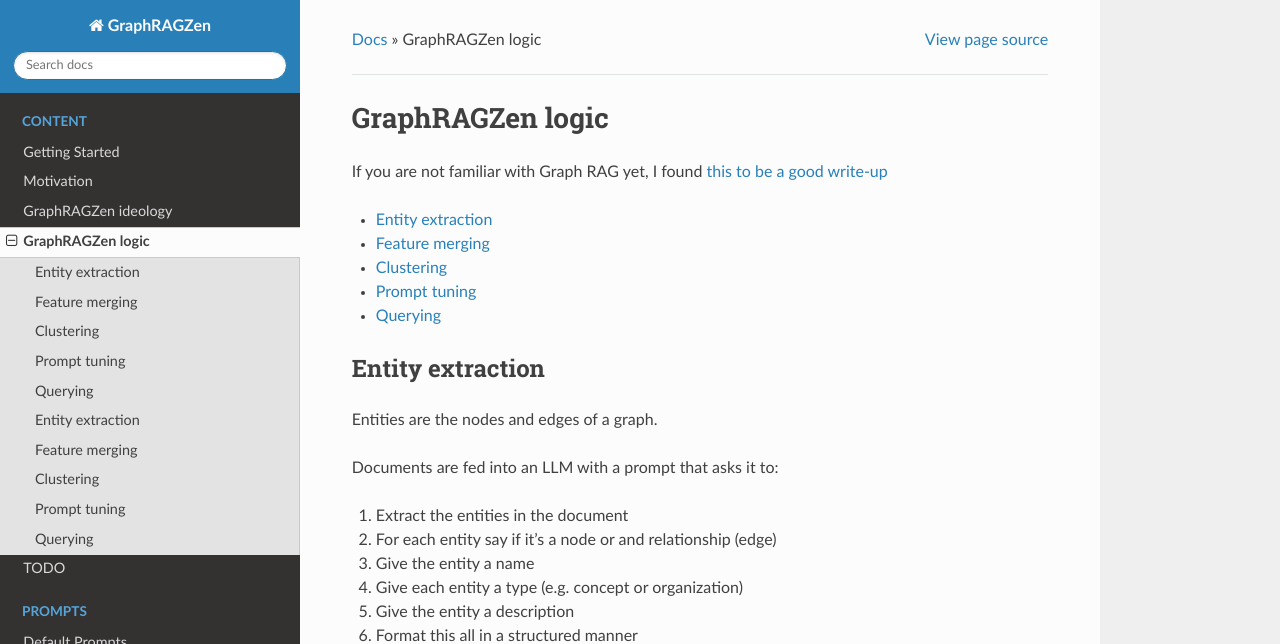
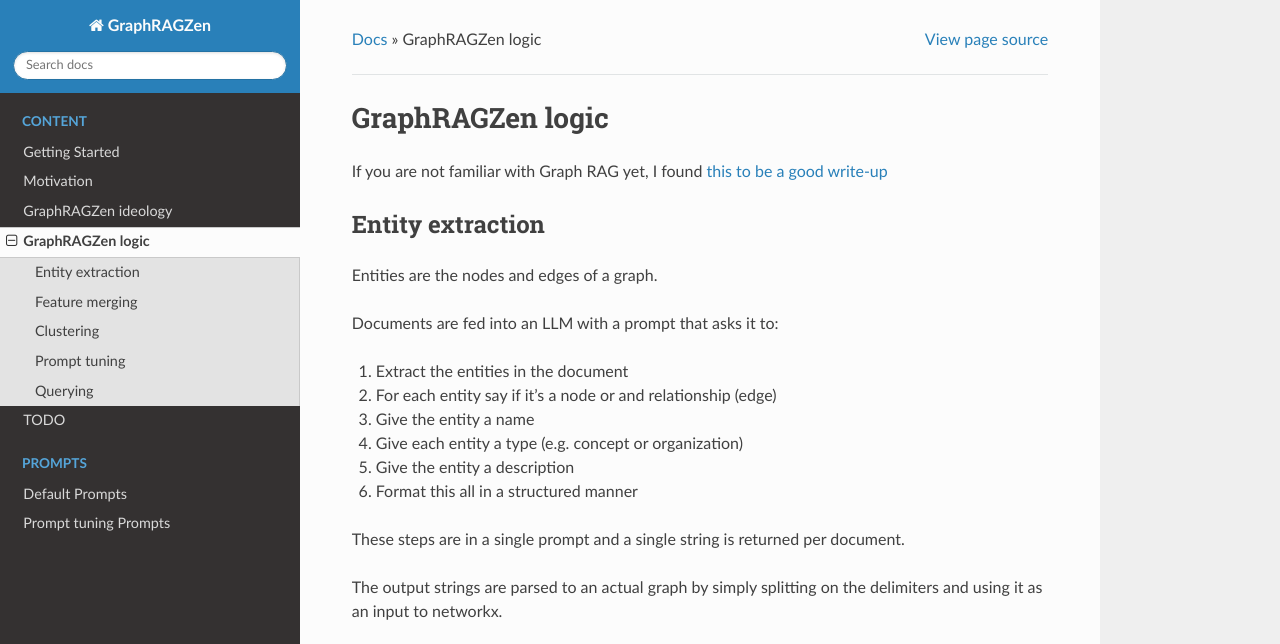
Before and after one commit to benste/GraphRAGZen, a Sphinx documentation site: the page built from docs/source/graphragzen_logic/index.rst, in a window 1280 px wide and 900 px high, cut to the strip 0-644 px from the top of the window. Built offline with Sphinx 7.4.7 and the Read the Docs theme 2.0.0, drawn with Linux system fonts in a browser that asks for light colours.

Commit message:
Update index.rst - remove duplicate toctree

```diff
--- a/docs/source/graphragzen_logic/index.rst
+++ b/docs/source/graphragzen_logic/index.rst
@@ -2,15 +2,6 @@
 ===================================
 
 If you are not familiar with Graph RAG yet, I found `this to be a good write-up <https://www.analyticsvidhya.com/blog/2024/07/graph-rag/>`_
-
-.. toctree::
-    :maxdepth: 1
-
-    entity_extraction.rst
-    feature_merging.rst
-    clustering.rst
-    prompt_tuning.rst
-    querying.rst
 
 .. include:: entity_extraction.rst
 
```
